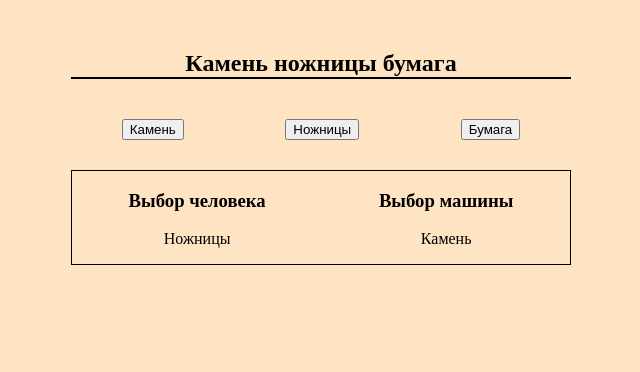
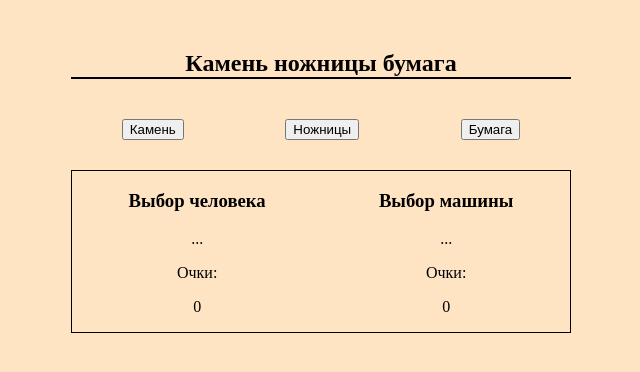
Before and after one commit to deepjohny828/Rock-Paper-Scissors, a plain HTML site: page index.html in a window 1280 px wide. Shown: the whole page, without its empty margins (319-959 px from the left). Drawn offline with Linux system fonts and the light colour scheme.

Commit message:
Добавлены очки игроков и по мелочи

```diff
--- a/index.html
+++ b/index.html
@@ -5,25 +5,33 @@
     <meta name="viewport" content="width=device-width, initial-scale=1.0">
     <title>Document</title>
     <link rel="stylesheet" href="style.css">
-    <script src="script.js"></script>
+    <script src="script.js" defer></script>
 </head>
 <body>
     <div class="container">
         <h2 id="infa">Камень ножницы бумага</h2>
         <div class="choiceBtn">
-            <button id="rock">Камень</button>
-            <button id="knife">Ножницы</button>
-            <button id="papper">Бумага</button>
+            <button id="rock" class="mainBtn">Камень</button>
+            <button id="knife" class="mainBtn">Ножницы</button>
+            <button id="papper" class="mainBtn">Бумага</button>
         </div>
         <!-- Я хотел что-то сделать чтобы прижать футер, пока не могу вспомнить -->
             <div class="mm">
                 <div class="human">
                     <h3 >Выбор человека</h3>
-                    <p id="choiceHuman">Ножницы</p>
+                    <p id="choiceHuman">...</p>
+                    <span>
+                        <p>Очки: </p>
+                        <p class="scoreHum">0</p>
+                    </span>
                 </div>
                 <div class="robot">
                     <h3>Выбор машины</h3>
-                    <p id="choiceRobot">Камень</p>
+                    <p id="choiceRobot">...</p>
+                    <span>
+                        <p>Очки: </p>
+                        <p class="scoreRob">0</p>
+                    </span>
                 </div>
             </div>
     </div>
```
